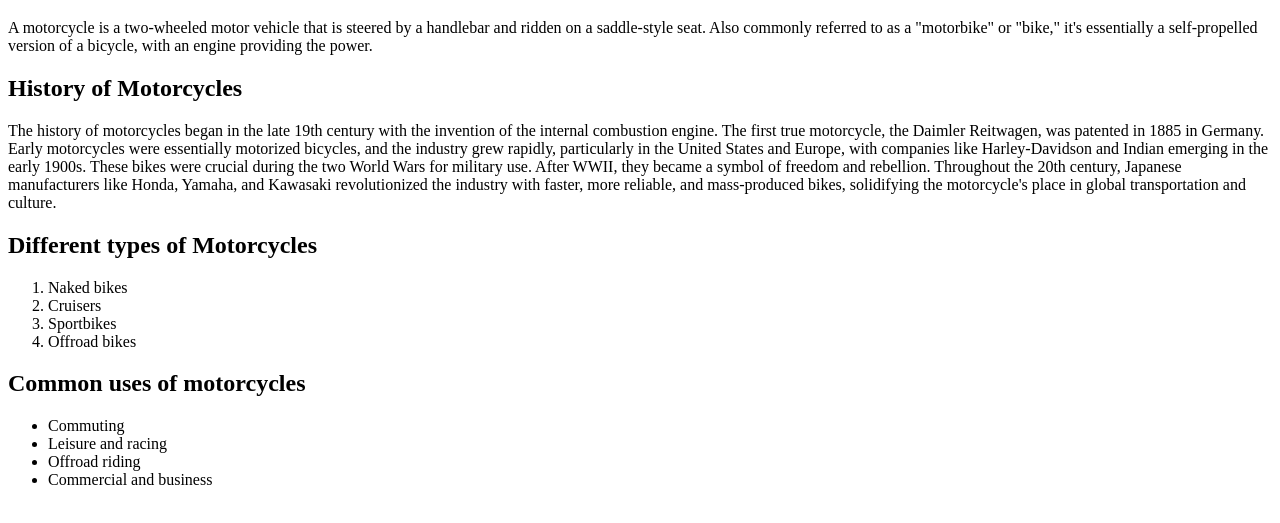
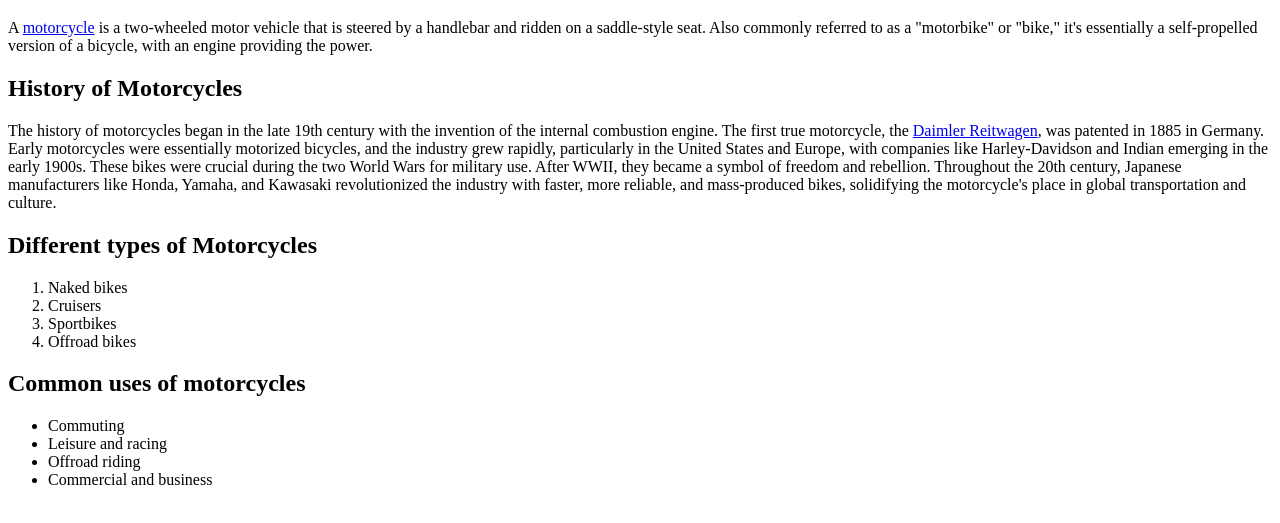
Before and after one commit to Margiekim7/Code_Journey, a plain HTML site: page index.html in a window 1280 px wide. Shown: the part 61-584 px from the top of the page. Drawn offline with Linux system fonts and the light colour scheme.

Commit message:
added links

```diff
--- a/index.html
+++ b/index.html
@@ -9,25 +9,30 @@
   <body>
     <!--Html elements h1-h6=headigs -->
     <h1>Motorcycle world!</h1>
+    <!--anchor attribute==linking other files and weblinks -->
     <p>
-      A motorcycle is a two-wheeled motor vehicle that is steered by a handlebar
-      and ridden on a saddle-style seat. Also commonly referred to as a
-      "motorbike" or "bike," it's essentially a self-propelled version of a
-      bicycle, with an engine providing the power.
+      A <a href="https://en.wikipedia.org/wiki/Motorcycle"> motorcycle</a> is a
+      two-wheeled motor vehicle that is steered by a handlebar and ridden on a
+      saddle-style seat. Also commonly referred to as a "motorbike" or "bike,"
+      it's essentially a self-propelled version of a bicycle, with an engine
+      providing the power.
     </p>
     <h2>History of Motorcycles</h2>
     <p>
       The history of motorcycles began in the late 19th century with the
       invention of the internal combustion engine. The first true motorcycle,
-      the Daimler Reitwagen, was patented in 1885 in Germany. Early motorcycles
-      were essentially motorized bicycles, and the industry grew rapidly,
-      particularly in the United States and Europe, with companies like
-      Harley-Davidson and Indian emerging in the early 1900s. These bikes were
-      crucial during the two World Wars for military use. After WWII, they
-      became a symbol of freedom and rebellion. Throughout the 20th century,
-      Japanese manufacturers like Honda, Yamaha, and Kawasaki revolutionized the
-      industry with faster, more reliable, and mass-produced bikes, solidifying
-      the motorcycle's place in global transportation and culture.
+      the
+      <a href="https://en.wikipedia.org/wiki/Daimler_Reitwagen"
+        >Daimler Reitwagen</a
+      >, was patented in 1885 in Germany. Early motorcycles were essentially
+      motorized bicycles, and the industry grew rapidly, particularly in the
+      United States and Europe, with companies like Harley-Davidson and Indian
+      emerging in the early 1900s. These bikes were crucial during the two World
+      Wars for military use. After WWII, they became a symbol of freedom and
+      rebellion. Throughout the 20th century, Japanese manufacturers like Honda,
+      Yamaha, and Kawasaki revolutionized the industry with faster, more
+      reliable, and mass-produced bikes, solidifying the motorcycle's place in
+      global transportation and culture.
     </p>
 
     <h2>Different types of Motorcycles</h2>
```
